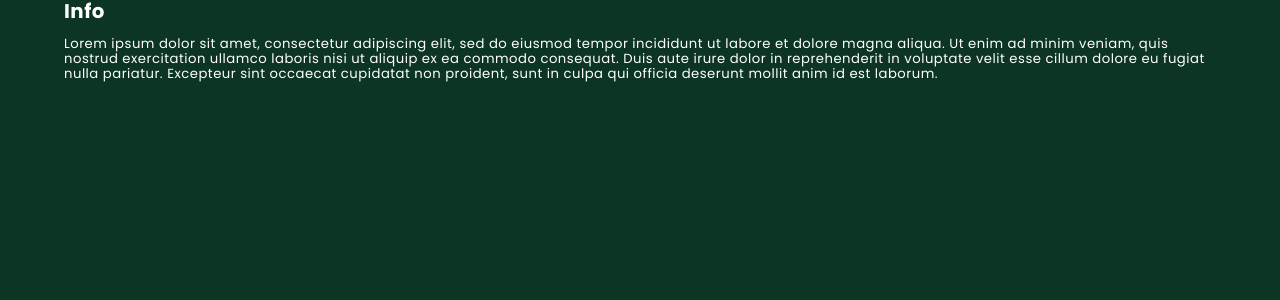
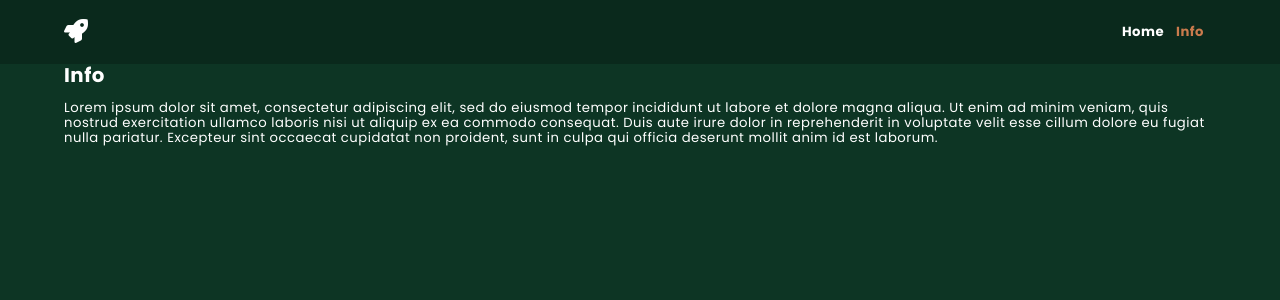
Before and after one commit to KatarzynaStrumidlo/React-1, a React app: page /info in a window 1280 px wide. Shown: the top 300 px of the page. Built offline with nearby package versions, Linux system fonts and the light colour scheme.

Commit message:
Add navigation in Header component

```diff
--- a/src/components/App/App.js
+++ b/src/components/App/App.js
@@ -3,6 +3,7 @@
 import Info from '../Info/Info';
 import {BrowserRouter, Switch, Route} from 'react-router-dom';
 import MainLayout from '../MainLayout/MainLayout';
+
 const App = () => (
   <BrowserRouter>
     <MainLayout>
--- /dev/null
+++ b/src/components/Header/Header.js
@@ -0,0 +1,27 @@
+import React from 'react';
+import {NavLink, Link} from 'react-router-dom';
+import styles from './Header.scss';
+import Container from '../Container/Container';
+import Icon from '../Icon/Icon';
+
+class Header extends React.Component {
+  render() {
+    return (
+      <header className={styles.component}>
+        <Container>
+          <div className={styles.wrapper}>
+            <Link to='/' className={styles.logo}>
+              <Icon name='rocket' />
+            </Link>
+            <nav>
+              <NavLink exact to='/' activeClassName='active'>Home</NavLink>
+              <NavLink exact to='/info' activeClassName='active'>Info</NavLink>
+            </nav>
+          </div>
+        </Container>
+      </header>
+    );
+  }
+}
+
+export default Header;
--- /dev/null
+++ b/src/components/Header/Header.scss
@@ -0,0 +1,31 @@
+@import '../../styles/settings.scss';
+
+.component {
+  background: darken($color-dark, 3%);
+  padding: ($base-size * 1.5) 0;
+
+  a {
+    color: $color-light;
+    text-decoration: none;
+    font-weight: 700;
+    margin-right: $base-size;
+    transition: $transition;
+    &:hover {
+      color: $color-success;
+    }
+    &:global(.active) {
+      color: $color-warning;
+    }
+  }
+
+}
+
+.wrapper {
+  display: flex;
+  justify-content: space-between;
+  align-items: center;
+}
+
+.logo {
+  font-size: 24px;
+}
--- a/src/components/MainLayout/MainLayout.js
+++ b/src/components/MainLayout/MainLayout.js
@@ -1,8 +1,10 @@
 import React from 'react';
 import PropTypes from 'prop-types';
+import Header from '../Header/Header.js';
 
 const MainLayout = ({children}) => (
   <div>
+    <Header />
     {children}
   </div>
 );
```
